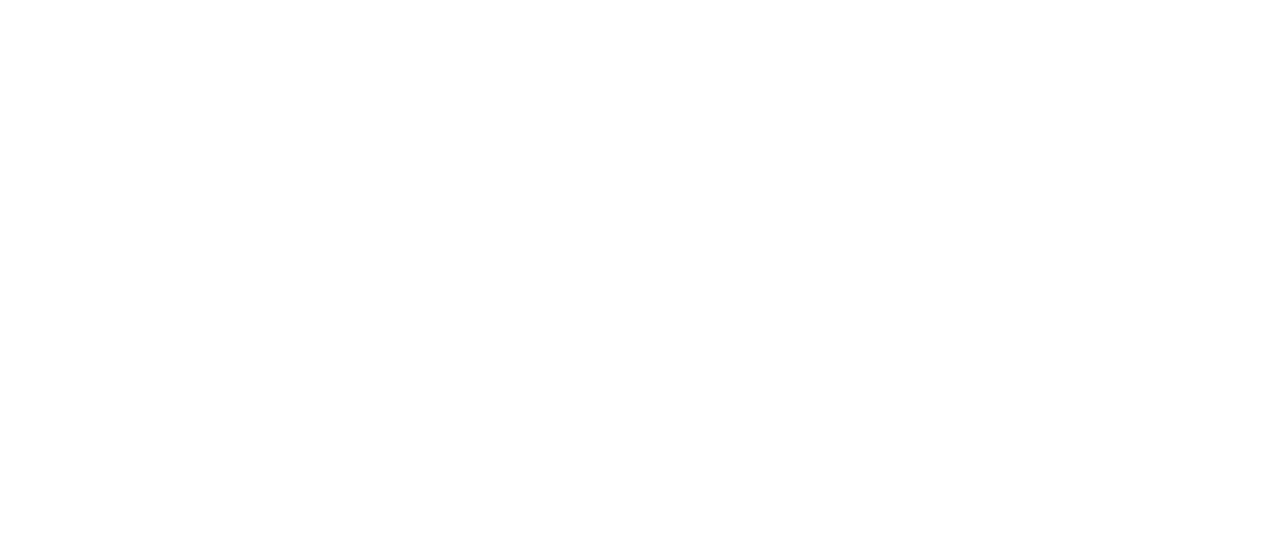
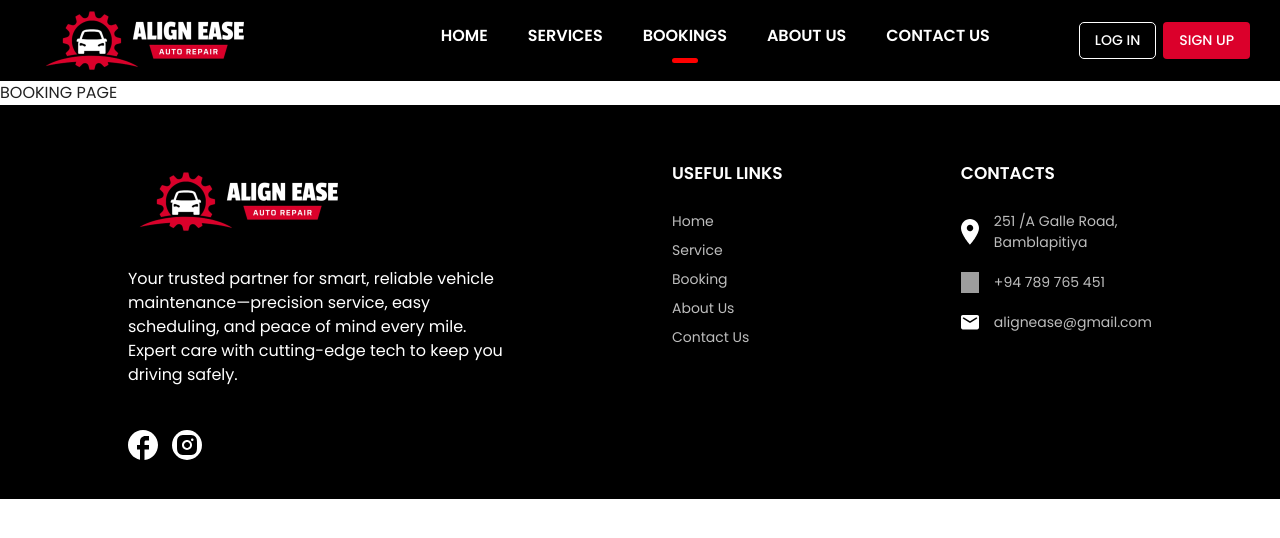
Before and after one commit to Miyuru-Shalitha/intern-task-ui, a React (Vite) app: page /booking in a window 1280 px wide. Before the commit this address had no page. Shown: the top 538 px of the page. Built offline with nearby package versions, Linux system fonts and the light colour scheme; grey boxes are pictures that could not be loaded.

Commit message:
Add other pages as empty pages and fix footer links.

```diff
--- a/src/App.tsx
+++ b/src/App.tsx
@@ -6,6 +6,9 @@ import Layout from "./components/common/Layout";
 import SignInPage from "./pages/SignInPage";
 import HomePage from "./pages/HomePage";
 import ServicePage from "./pages/ServicePage";
+import BookingsPage from "./pages/BookingPage";
+import AboutUsPage from "./pages/AboutUsPage";
+import ContactUsPage from "./pages/ContactUsPage";
 
 export default function App() {
   return (
@@ -18,6 +21,9 @@ export default function App() {
             <Route path="" element={<Layout />}>
               <Route index element={<HomePage />} />
               <Route path="/service" element={<ServicePage />} />
+              <Route path="/booking" element={<BookingsPage />} />
+              <Route path="/about-us" element={<AboutUsPage />} />
+              <Route path="/contact-us" element={<ContactUsPage />} />
             </Route>
           </Routes>
         </WindowContextProvider>
--- a/src/components/common/Footer.tsx
+++ b/src/components/common/Footer.tsx
@@ -13,6 +13,7 @@ import InstagramIcon from "../../assets/svgs/home_page/instagram.svg";
 import LocationIcon from "../../assets/svgs/home_page/location.svg";
 import PhoneIcon from "../../assets/svgs/home_page/phone.svg";
 import EmailIcon from "../../assets/svgs/home_page/email.svg";
+import { Link } from "react-router-dom";
 
 export default function Footer() {
   const windowContext = useContext(WindowContext);
@@ -58,6 +59,10 @@ export default function Footer() {
             gap={14 / 8}
             direction="row"
           >
+            <Link
+              to="https://web.facebook.com/"
+              target="_blank"
+            >
               <img
                 style={{
                   width: 30,
@@ -65,7 +70,12 @@ export default function Footer() {
                 }}
                 src={FacebookIcon}
               />
+            </Link>
 
+            <Link
+              to="https://www.instagram.com/"
+              target="_blank"
+            >
               <Box
                 style={{
                   width: 30,
@@ -81,6 +91,7 @@ export default function Footer() {
               >
                 <img src={InstagramIcon} />
               </Box>
+            </Link>
           </Stack>
         </Stack>
 
@@ -97,11 +108,30 @@ export default function Footer() {
               direction="column"
               gap={1}
             >
-              <FooterLink title="Home" />
-              <FooterLink title="Service" />
-              <FooterLink title="Booking" />
-              <FooterLink title="About Us" />
-              <FooterLink title="Contact Us" />
+              <FooterLink
+                title="Home"
+                to="/"
+              />
+
+              <FooterLink
+                title="Service"
+                to="/service"
+              />
+
+              <FooterLink
+                title="Booking"
+                to="/booking"
+              />
+
+              <FooterLink
+                title="About Us"
+                to="/about-us"
+              />
+
+              <FooterLink
+                title="Contact Us"
+                to="/contact-us"
+              />
             </Stack>
           </Stack>
 
--- a/src/components/common/FooterLink.tsx
+++ b/src/components/common/FooterLink.tsx
@@ -1,16 +1,22 @@
-import { Typography } from "@mui/material";
+import { Link } from "react-router-dom";
 
 export default function FooterLink({
-  title
+  title,
+  to
 }: {
   title: string;
+  to: string;
 }) {
   return (
-    <Typography
-      fontSize={14}
-      color="#BDBDBD"
+    <Link
+      to={to}
+      style={{
+        fontSize: 14,
+        color: "#BDBDBD",
+        textDecoration: "none"
+      }}
     >
       {title}
-    </Typography>
+    </Link>
   );
 }
--- a/src/components/common/Navbar.tsx
+++ b/src/components/common/Navbar.tsx
@@ -26,15 +26,15 @@ const navItems: INavItem[] = [
   },
   {
     title: "BOOKINGS",
-    to: "/"
+    to: "/booking"
   },
   {
     title: "ABOUT US",
-    to: "/"
+    to: "/about-us"
   },
   {
     title: "CONTACT US",
-    to: "/"
+    to: "/contact-us"
   }
 ];
 
--- /dev/null
+++ b/src/pages/AboutUsPage.tsx
@@ -0,0 +1,9 @@
+import { Box } from "@mui/material";
+
+export default function AboutUsPage() {
+  return (
+    <Box>
+      ABOUT US
+    </Box>
+  );
+}
--- /dev/null
+++ b/src/pages/BookingPage.tsx
@@ -0,0 +1,9 @@
+import { Box } from "@mui/material";
+
+export default function BookingsPage() {
+  return (
+    <Box>
+      BOOKING PAGE
+    </Box>
+  );
+}
--- /dev/null
+++ b/src/pages/ContactUsPage.tsx
@@ -0,0 +1,9 @@
+import { Box } from "@mui/material";
+
+export default function ContactUsPage() {
+  return (
+    <Box>
+      CONTACT US
+    </Box>
+  );
+}
```
Lines whose indentation alone changed are shown as unchanged.
